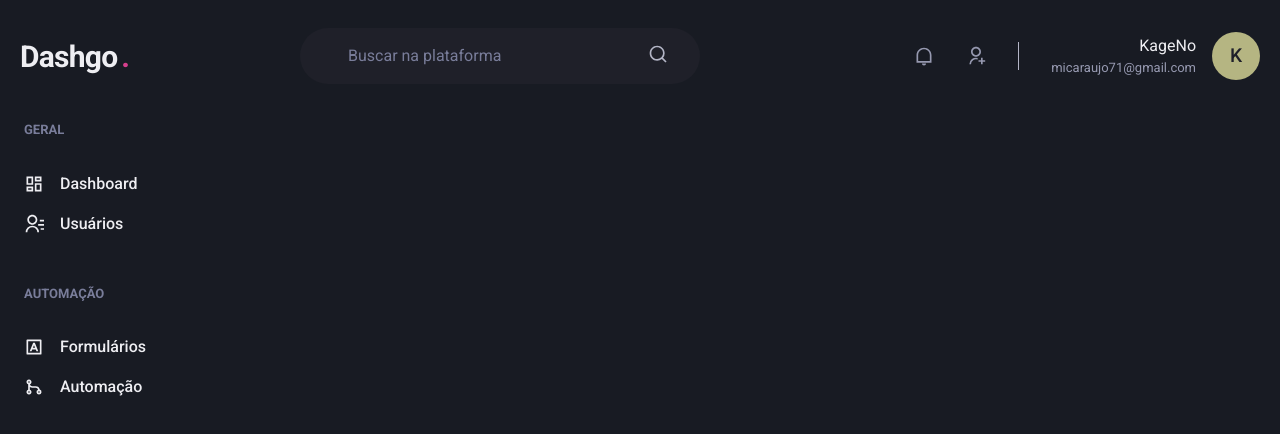
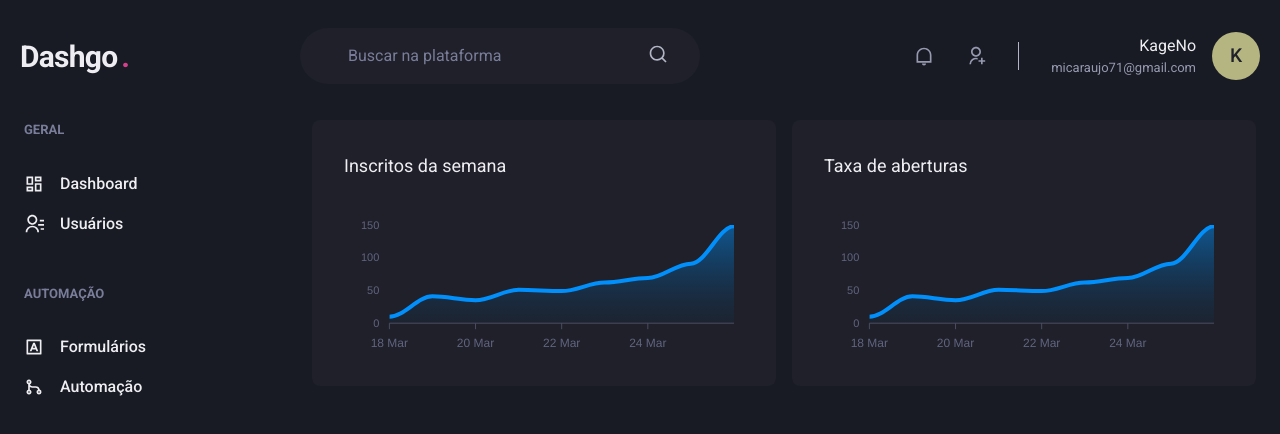
Before and after one commit to K4geNo/dashgo, a Next.js app: page /dashboard in a window 1280 px wide. Shown: the top 434 px of the page. Built offline with nearby package versions, Linux system fonts and the light colour scheme.

Commit message:
feat(graphics): adding graphics library apexcharts

```diff
--- a/package.json
+++ b/package.json
@@ -13,9 +13,11 @@
     "@chakra-ui/react": "^2.1.2",
     "@emotion/react": "^11",
     "@emotion/styled": "^11",
+    "apexcharts": "^3.35.3",
     "framer-motion": "^6",
     "next": "12.1.6",
     "react": "18.1.0",
+    "react-apexcharts": "^1.4.0",
     "react-dom": "18.1.0",
     "react-icons": "^4.3.1"
   },
--- a/src/pages/dashboard.tsx
+++ b/src/pages/dashboard.tsx
@@ -1,14 +1,102 @@
-import { Flex } from '@chakra-ui/react'
+import { Box, Flex, SimpleGrid, Text } from '@chakra-ui/react'
+import dynamic from 'next/dynamic'
 import { Header } from '../components/Header'
 import { Sidebar } from '../components/Sidebar'
+import { theme } from '../styles/theme'
+
+const Chart = dynamic(() => import('react-apexcharts'), { ssr: false })
 
 export default function Dashboard() {
+    const options = {
+        chart: {
+            toolbar: {
+                show: false,
+            },
+            zoom: {
+                enabled: false,
+            },
+            foreColor: theme.colors.gray[500],
+        },
+        grid: {
+            show: false,
+        },
+        dataLabels: {
+            enabled: false,
+        },
+        tooltip: {
+            enabled: false,
+        },
+        xaxis: {
+            type: 'datetime',
+            axisBorder: {
+                color: theme.colors.gray[600],
+            },
+            axisTicks: {
+                color: theme.colors.gray[600],
+            },
+            categories: [
+                '2021-03-18T00:00:00.000Z',
+                '2021-03-19T00:00:00.000Z',
+                '2021-03-20T00:00:00.000Z',
+                '2021-03-21T00:00:00.000Z',
+                '2021-03-22T00:00:00.000Z',
+                '2021-03-23T00:00:00.000Z',
+                '2021-03-24T00:00:00.000Z',
+                '2021-03-25T00:00:00.000Z',
+                '2021-03-26T00:00:00.000Z',
+            ],
+        },
+        fill: {
+            opacity: 0.3,
+            type: 'gradient',
+            gradient: {
+                shade: 'dark',
+                opacityFrom: 0.7,
+                opacityTo: 0.3,
+            },
+        },
+    }
+
+    const series = [
+        { name: 'series-1', data: [10, 41, 35, 51, 49, 62, 69, 91, 148] },
+    ]
+
     return (
         <Flex direction={'column'} h={'100vh'}>
             <Header />
 
             <Flex w={'100%'} my={'6'} maxW={1480} mx={'auto'} px={'6'}>
                 <Sidebar />
+
+                <SimpleGrid
+                    flex="1"
+                    gap="4"
+                    minChildWidth="320px"
+                    alignItems="flex-start"
+                >
+                    <Box p="8" bg="gray.800" borderRadius={8} pb="4">
+                        <Text fontSize="lg" mb="4">
+                            Inscritos da semana
+                        </Text>
+                        <Chart
+                            options={options}
+                            series={series}
+                            type="area"
+                            height={160}
+                        />
+                    </Box>
+                    <Box p="8" bg="gray.800" borderRadius={8} pb="4">
+                        <Text fontSize="lg" mb="4">
+                            Taxa de aberturas
+                        </Text>
+                        <Chart
+                            options={options}
+                            series={series}
+                            type="area"
+                            height={160}
+                        />
+                    </Box>
+                </SimpleGrid>
             </Flex>
         </Flex>
     )
```
Also changed, not shown: 1 other file (tests, documents, lock files or other folders).
